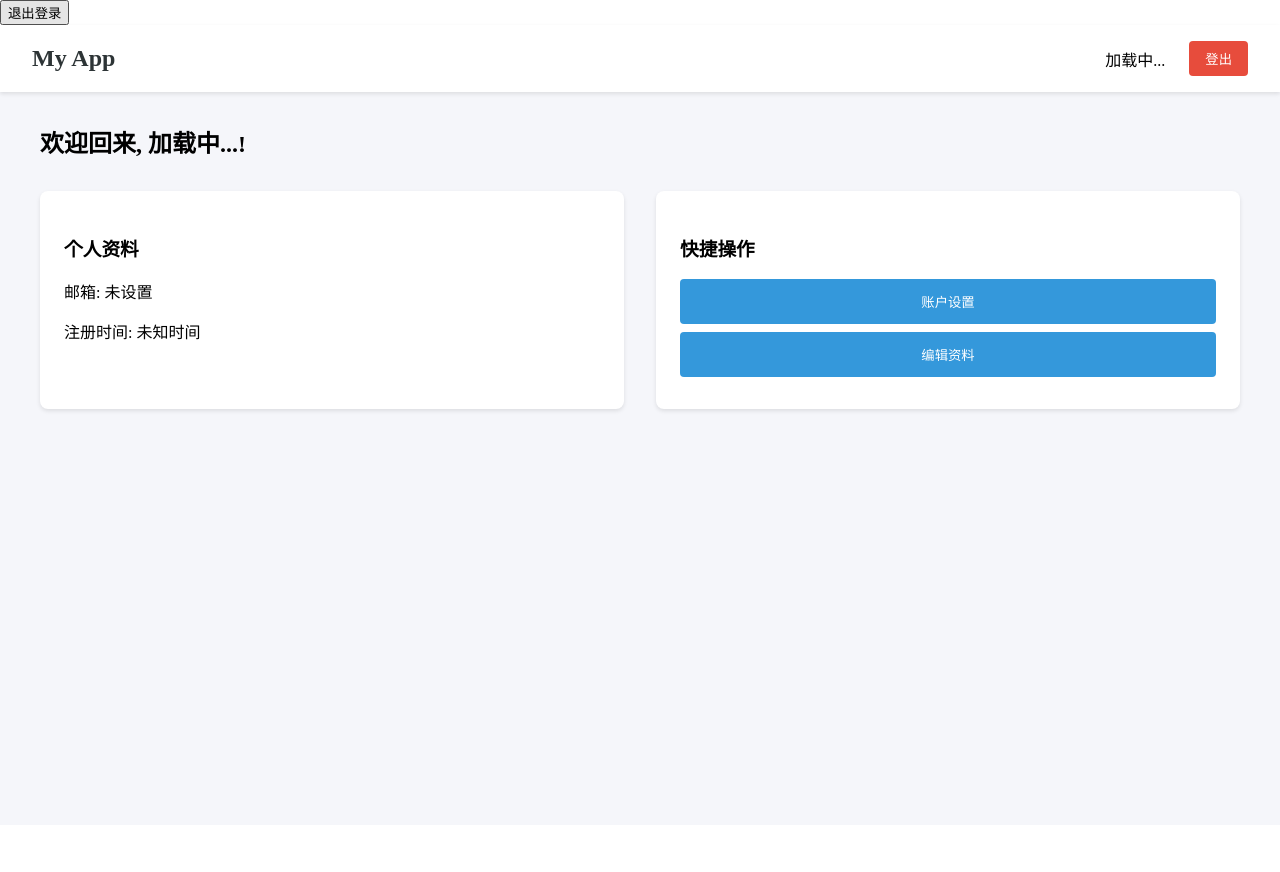
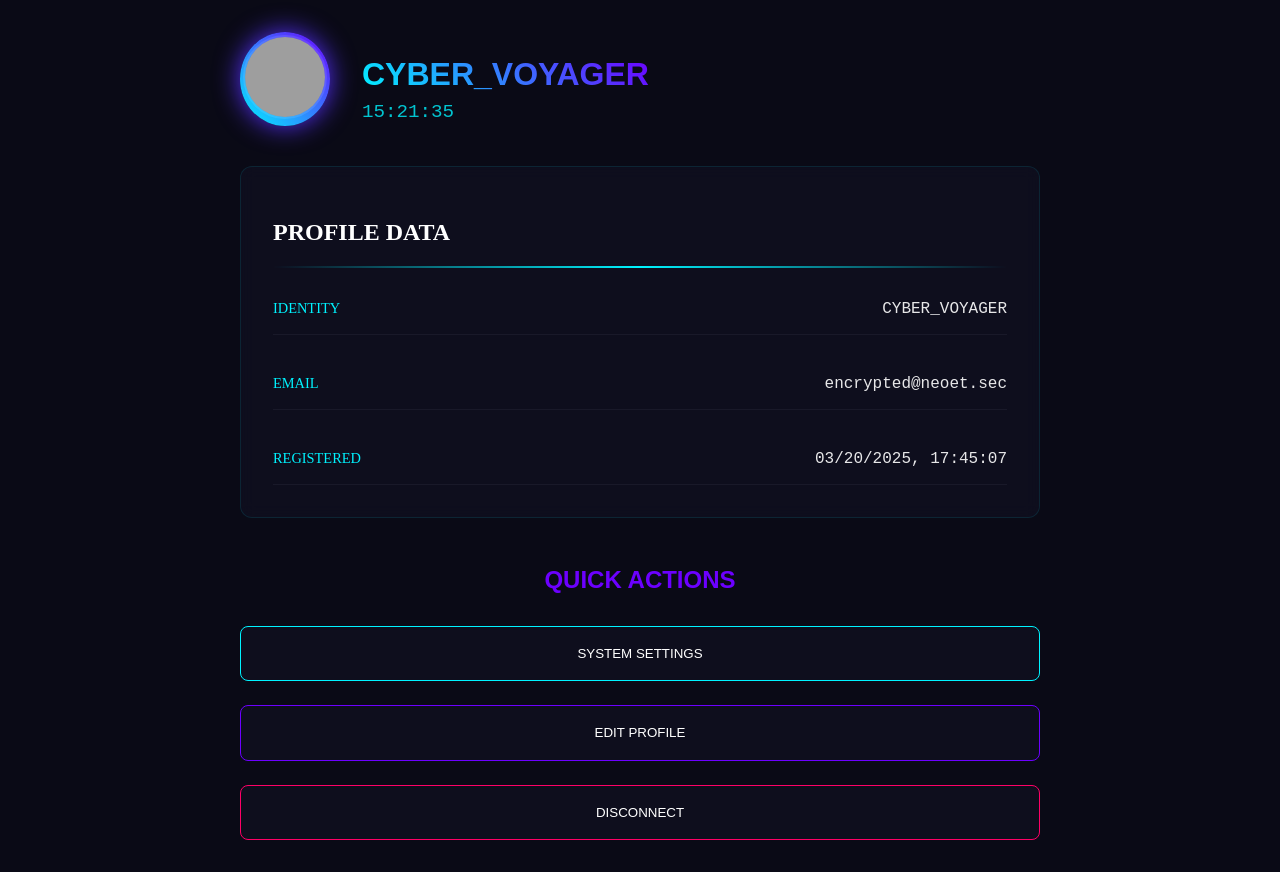
Before and after one commit to NicoAndSteven/Gem_pre, a Vue app: page / in a window 1280 px wide. Before the commit the page ends 825 px from the top, so only its background shows below. Built offline with nearby package versions, Linux system fonts and the light colour scheme; sample sign-in values are in the browser's storage; grey boxes are pictures that could not be loaded.

Commit message:
Home界面修改

```diff
--- a/src/App.vue
+++ b/src/App.vue
@@ -1,8 +1,6 @@
 <template>
   <div id="app">
-    <nav v-if="$route.name !== 'login' && $route.name !== 'register'">
-      <button @click="handleLogout">退出登录</button>
-    </nav>
+
     <router-view />
   </div>
 </template>
@@ -14,8 +12,5 @@ import { useRouter } from 'vue-router'
 const authStore = useAuthStore()
 const router = useRouter()
 
-const handleLogout = () => {
-  authStore.clearToken()
-  router.push('/login')
-}
+
 </script>
--- a/src/services/api.js
+++ b/src/services/api.js
@@ -1,7 +1,7 @@
 import axios from 'axios'
 
 const api = axios.create({
-  baseURL: 'http://localhost:8080/api', // 根据后端实际端口调整
+  baseURL: 'http://localhost:8080/gem', // 根据后端实际端口调整
   withCredentials: true
 })
 
--- a/src/views/HomeView.vue
+++ b/src/views/HomeView.vue
@@ -1,27 +1,61 @@
 <template>
-    <div class="home-container">
-      <nav class="app-nav">
-        <h1 class="logo">My App</h1>
-        <div class="user-info">
-          <span>{{ userData.username }}</span>
-          <button @click="handleLogout" class="logout-btn">登出</button>
+  <div class="cyber-container">
+    <!-- 动态背景 -->
+    <div class="cyber-background"></div>
+
+    <!-- 主内容区域 -->
+    <main class="main-content">
+      <!-- 用户信息板块 -->
+      <div class="user-panel">
+        <div class="avatar-section">
+          <div class="avatar-glow">
+            <img src="https://example.com/avatar.png" class="user-avatar" alt="用户头像">
           </div>
-      </nav>
-
-      <main class="content">
-        <h2>欢迎回来, {{ userData.username }}!</h2>
-
-        <div class="dashboard-cards">
-          <div class="card">
-            <h3>个人资料</h3>
-            <p>邮箱: {{ userData.email || '未设置' }}</p>
-            <p>注册时间: {{ formattedDate }}</p>
+          <div class="user-meta">
+            <h1 class="username">CYBER_VOYAGER</h1>
+            <div class="digital-clock">{{ currentTime }}</div>
+          </div>
         </div>
 
-          <div class="card">
-            <h3>快捷操作</h3>
-            <button @click="navigateTo('/settings')" class="action-btn">账户设置</button>
-            <button @click="navigateTo('/profile')" class="action-btn">编辑资料</button>
+        <!-- 个人数据卡 -->
+        <div class="data-card">
+          <div class="card-header">
+            <h2>PROFILE DATA</h2>
+            <div class="cyber-divider"></div>
+          </div>
+          <div class="data-grid">
+            <div class="data-item">
+              <span class="data-label">IDENTITY</span>
+              <span class="data-value">CYBER_VOYAGER</span>
+            </div>
+            <div class="data-item">
+              <span class="data-label">EMAIL</span>
+              <span class="data-value">encrypted@neoet.sec</span>
+            </div>
+            <div class="data-item">
+              <span class="data-label">REGISTERED</span>
+              <span class="data-value">03/20/2025, 17:45:07</span>
+            </div>
+          </div>
+        </div>
+      </div>
+
+      <!-- 快捷操作面板 -->
+      <div class="action-panel">
+        <h2 class="panel-title">QUICK ACTIONS</h2>
+        <div class="button-group">
+          <button class="cyber-button blue" @click="navigateTo('/settings')">
+            SYSTEM SETTINGS
+            <div class="button-glow"></div>
+          </button>
+          <button class="cyber-button purple" @click="navigateTo('/profile')">
+            EDIT PROFILE
+            <div class="button-glow"></div>
+          </button>
+          <button class="cyber-button red" @click="handleLogout">
+            DISCONNECT
+            <div class="button-glow"></div>
+          </button>
         </div>
       </div>
     </main>
@@ -29,141 +63,213 @@
 </template>
 
 <script>
-  import { defineComponent, reactive, computed, onMounted } from 'vue'
+import { ref, onMounted } from 'vue'
 import { useRouter } from 'vue-router'
 
-  export default defineComponent({
-    name: 'HomeView',
-
+export default {
   setup() {
     const router = useRouter()
+    const currentTime = ref('')
 
-      // 用户数据响应式对象
-      const userData = reactive({
-        username: '加载中...',
-        email: undefined,
-        registeredAt: undefined
+    const updateTime = () => {
+      currentTime.value = new Date().toLocaleTimeString('en-US', {
+        hour12: false,
+        hour: '2-digit',
+        minute: '2-digit',
+        second: '2-digit'
       })
-
-      // 计算属性格式化日期
-      const formattedDate = computed(() => {
-        if (!userData.registeredAt) return '未知时间'
-        return new Date(userData.registeredAt).toLocaleDateString()
-      })
-
-      // 加载用户数据
-      const loadUserData = () => {
-        const storedData = localStorage.getItem('userData')
-        if (storedData) {
-          const parsedData = JSON.parse(storedData)
-          Object.assign(userData, parsedData)
-        }
     }
 
-      // 登出处理
-      const handleLogout = () => {
-        localStorage.removeItem('token')
-        localStorage.removeItem('userData')
-        router.push('/login')
-      }
-
-      // 导航方法
-      const navigateTo = (path) => {
-        router.push(path)
-      }
-
-      // 组件挂载时检查认证
     onMounted(() => {
-        if (!localStorage.getItem('token')) {
-          router.replace('/login')
-        }
-        loadUserData()
+      setInterval(updateTime, 1000)
+      updateTime()
     })
 
     return {
-        userData,
-        formattedDate,
-        handleLogout,
-        navigateTo
+      currentTime,
+      handleLogout: () => {
+        localStorage.clear()
+        router.push('/login')
+      },
+      navigateTo: router.push
     }
   }
-  })
+}
 </script>
 
 <style scoped>
-  /* 保持原有样式不变 */
-  .home-container {
+/* 基础样式 */
+.cyber-container {
   min-height: 100vh;
-    background-color: #f5f6fa;
+  background: #0a0a16;
+  color: #fff;
+  padding: 2rem;
 }
 
-  .app-nav {
-    display: flex;
-    justify-content: space-between;
-    align-items: center;
-    padding: 1rem 2rem;
-    background-color: #ffffff;
-    box-shadow: 0 2px 4px rgba(0,0,0,0.1);
+/* 动态背景 */
+.cyber-background {
+  position: fixed;
+  top: 0;
+  left: 0;
+  width: 100%;
+  height: 100%;
+  background:
+    radial-gradient(circle at 50% 50%,
+      rgba(108,0,255,0.1) 0%,
+      rgba(108,0,255,0) 70%),
+    linear-gradient(45deg,
+      rgba(10,10,30,1) 0%,
+      rgba(20,20,50,1) 100%);
+  z-index: -1;
 }
 
-  .logo {
-    color: #2d3436;
-    margin: 0;
+/* 用户信息板块 */
+.user-panel {
+  max-width: 800px;
+  margin: 0 auto 3rem;
 }
 
-  .user-info {
+.avatar-section {
   display: flex;
   align-items: center;
+  gap: 2rem;
+  margin-bottom: 2.5rem;
+}
+
+.avatar-glow {
+  padding: 3px;
+  border-radius: 50%;
+  background: linear-gradient(45deg, #00f3ff, #6c00ff);
+  animation: glow-pulse 2s infinite alternate;
+}
+
+.user-avatar {
+  width: 80px;
+  height: 80px;
+  border-radius: 50%;
+  border: 2px solid rgba(255,255,255,0.1);
+}
+
+.username {
+  font-family: 'Orbitron', sans-serif;
+  font-size: 2rem;
+  background: linear-gradient(45deg, #00f3ff, #6c00ff);
+  -webkit-background-clip: text;
+  -webkit-text-fill-color: transparent;
+  margin-bottom: 0.5rem;
+}
+
+.digital-clock {
+  font-family: 'Segment7', monospace;
+  color: #00f3ff;
+  font-size: 1.2rem;
+  opacity: 0.8;
+}
+
+/* 数据卡片 */
+.data-card {
+  background: rgba(16, 16, 32, 0.8);
+  border: 1px solid rgba(0, 243, 255, 0.1);
+  border-radius: 12px;
+  padding: 2rem;
+  backdrop-filter: blur(8px);
+}
+
+.cyber-divider {
+  height: 2px;
+  background: linear-gradient(90deg,
+    rgba(0,243,255,0) 0%,
+    #00f3ff 50%,
+    rgba(0,243,255,0) 100%);
+  margin: 1rem 0;
+}
+
+.data-grid {
+  display: grid;
   gap: 1.5rem;
 }
 
-  .logout-btn {
-    padding: 0.5rem 1rem;
-    background-color: #e74c3c;
-    color: white;
-    border: none;
-    border-radius: 4px;
-    cursor: pointer;
-    transition: opacity 0.2s;
+.data-item {
+  display: flex;
+  justify-content: space-between;
+  padding: 1rem 0;
+  border-bottom: 1px solid rgba(255,255,255,0.05);
 }
 
-  .logout-btn:hover {
-    opacity: 0.9;
+.data-label {
+  color: #00f3ff;
+  font-size: 0.9rem;
 }
 
-  .content {
-    max-width: 1200px;
-    margin: 2rem auto;
-    padding: 0 1rem;
+.data-value {
+  font-family: 'Roboto Mono', monospace;
+  color: rgba(255,255,255,0.9);
 }
 
-  .dashboard-cards {
-    display: grid;
-    grid-template-columns: repeat(auto-fit, minmax(300px, 1fr));
-    gap: 2rem;
-    margin-top: 2rem;
+/* 操作面板 */
+.action-panel {
+  max-width: 800px;
+  margin: 0 auto;
 }
 
-  .card {
-    background: white;
-    padding: 1.5rem;
-    border-radius: 8px;
-    box-shadow: 0 2px 4px rgba(0,0,0,0.1);
+.panel-title {
+  text-align: center;
+  margin-bottom: 2rem;
+  font-family: 'Orbitron', sans-serif;
+  color: #6c00ff;
 }
 
-  .action-btn {
-    display: block;
-    width: 100%;
-    padding: 0.8rem;
-    margin: 0.5rem 0;
-    background-color: #3498db;
-    color: white;
-    border: none;
-    border-radius: 4px;
-    cursor: pointer;
+.button-group {
+  display: grid;
+  gap: 1.5rem;
 }
 
-  .action-btn:hover {
-    opacity: 0.9;
+.cyber-button {
+  position: relative;
+  padding: 1.2rem;
+  background: rgba(16,16,32,0.8);
+  border: 1px solid;
+  border-radius: 8px;
+  font-family: 'Orbitron', sans-serif;
+  color: #fff;
+  transition: 0.3s;
+  overflow: hidden;
+}
+
+.cyber-button.blue {
+  border-color: #00f3ff;
+}
+
+.cyber-button.purple {
+  border-color: #6c00ff;
+}
+
+.cyber-button.red {
+  border-color: #ff0066;
+}
+
+.button-glow {
+  position: absolute;
+  width: 150%;
+  height: 150%;
+  background: radial-gradient(circle,
+    rgba(0,243,255,0.3) 0%,
+    transparent 70%);
+  opacity: 0;
+  transition: opacity 0.3s;
+}
+
+.cyber-button:hover {
+  transform: translateY(-2px);
+  box-shadow: 0 5px 20px rgba(0,243,255,0.2);
+}
+
+.cyber-button:hover .button-glow {
+  opacity: 0.6;
+}
+
+@keyframes glow-pulse {
+  0% { box-shadow: 0 0 10px #00f3ff; }
+  100% { box-shadow: 0 0 30px #6c00ff; }
 }
 </style>
--- a/src/views/LoginView.vue
+++ b/src/views/LoginView.vue
@@ -6,12 +6,12 @@
         <form @submit.prevent="handleLogin">
           <div class="input-group">
             <input
-              v-model="form.username"
+              v-model="form.phoneNumber"
               type="text"
               required
               class="cyber-input"
             >
-            <label class="input-label">Username</label>
+            <label class="input-label">PhoneNumber</label>
             <span class="input-highlight"></span>
           </div>
 
@@ -56,7 +56,7 @@ import { login } from '../services/api'
 const router = useRouter()
 const authStore = useAuthStore()
 const form = ref({
-  username: '',
+  phoneNumber: '',
   password: ''
 })
 const errorMessage = ref('')
--- a/src/views/RegisterView.vue
+++ b/src/views/RegisterView.vue
@@ -343,7 +343,7 @@
   const handleRegister = async () => {
     try {
       await register(form.value)
-      router.push('/register')
+      router.push('/login')
     } catch (error) {
       errorMessage.value = error.response?.data || '注册失败'
     }
```
Lines whose indentation alone changed are shown as unchanged.
